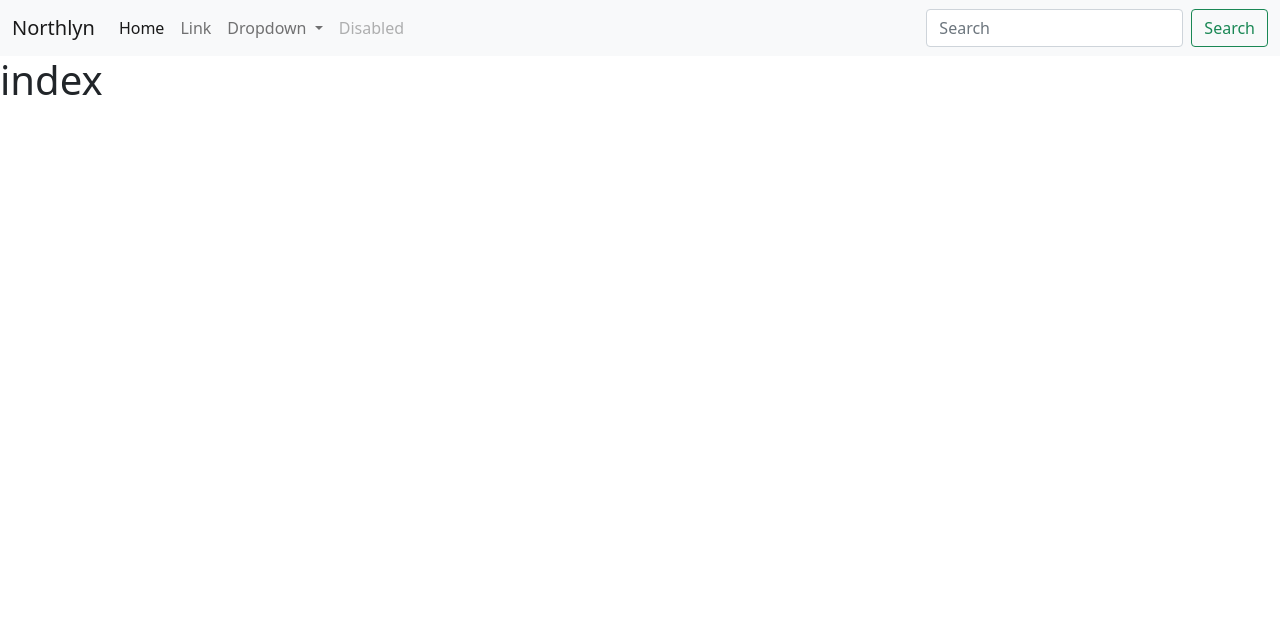
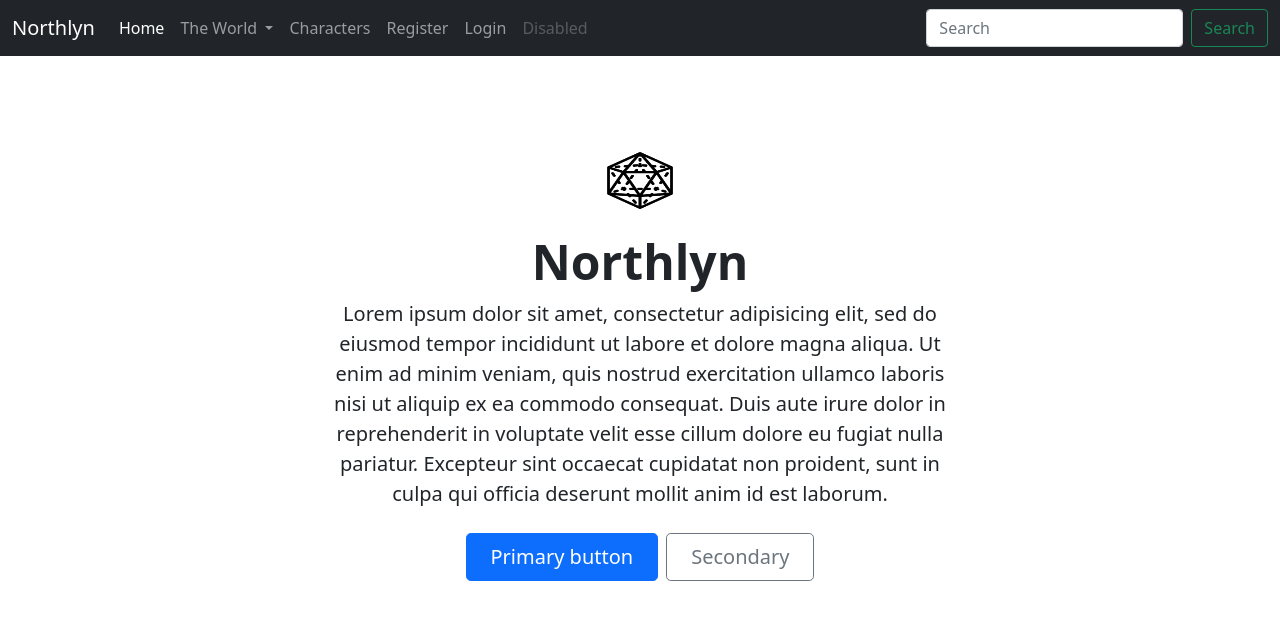
Before and after one commit to NeonViolet/NorthlynWebsite, a Flask app: page / in a window 1280 px wide. Shown: the top 628 px of the page. Run offline with Flask 2, Linux system fonts and the light colour scheme.

Commit message:
updated files

```diff
--- a/northlynwebsite/templates/base.html
+++ b/northlynwebsite/templates/base.html
@@ -6,7 +6,7 @@
     <link href="https://cdn.jsdelivr.net/npm/bootstrap@5.1.0/dist/css/bootstrap.min.css" rel="stylesheet" integrity="sha384-KyZXEAg3QhqLMpG8r+8fhAXLRk2vvoC2f3B09zVXn8CA5QIVfZOJ3BCsw2P0p/We" crossorigin="anonymous">
   </head>
   <body>
-  <nav class="navbar navbar-expand-lg navbar-light bg-light">
+  <nav class="navbar navbar-expand-lg navbar-dark bg-dark">
     <div class="container-fluid">
       <a class="navbar-brand" href="{{url_for('core.index')}}">Northlyn</a>
       <button class="navbar-toggler" type="button" data-bs-toggle="collapse" data-bs-target="#navbarSupportedContent" aria-controls="navbarSupportedContent" aria-expanded="false" aria-label="Toggle navigation">
@@ -17,19 +17,26 @@
           <li class="nav-item">
             <a class="nav-link active" aria-current="page" href="#">Home</a>
           </li>
-          <li class="nav-item">
-            <a class="nav-link" href="#">Link</a>
-          </li>
           <li class="nav-item dropdown">
             <a class="nav-link dropdown-toggle" href="#" id="navbarDropdown" role="button" data-bs-toggle="dropdown" aria-expanded="false">
-              Dropdown
+              The World
             </a>
             <ul class="dropdown-menu" aria-labelledby="navbarDropdown">
-              <li><a class="dropdown-item" href="#">Action</a></li>
-              <li><a class="dropdown-item" href="#">Another action</a></li>
+              <li><a class="dropdown-item" href="#">Cacti</a></li>
+              <li><a class="dropdown-item" href="#">Narda</a></li>
+              <li><a class="dropdown-item" href="#">Sunvault</a></li>
               <li><hr class="dropdown-divider"></li>
               <li><a class="dropdown-item" href="#">Something else here</a></li>
             </ul>
+          </li>
+          <li class="nav-item">
+            <a class="nav-link" href="#">Characters</a>
+          </li>
+          <li class="nav-item">
+            <a class="nav-link" href="#">Register</a>
+          </li>
+          <li class="nav-item">
+            <a class="nav-link" href="#">Login</a>
           </li>
           <li class="nav-item">
             <a class="nav-link disabled" href="#" tabindex="-1" aria-disabled="true">Disabled</a>
--- a/northlynwebsite/templates/index.html
+++ b/northlynwebsite/templates/index.html
@@ -1,4 +1,14 @@
 {% extends "base.html" %}
 {% block content %}
-  <h1> index </h1>
+<div class="px-4 py-5 my-5 text-center">
+  <img class="d-block mx-auto mb-4" src="/northlynwebsite/static/d20.png" alt="" width="72" height="57">
+  <h1 class="display-5 fw-bold">Northlyn</h1>
+  <div class="col-lg-6 mx-auto">
+    <p class="lead mb-4">Lorem ipsum dolor sit amet, consectetur adipisicing elit, sed do eiusmod tempor incididunt ut labore et dolore magna aliqua. Ut enim ad minim veniam, quis nostrud exercitation ullamco laboris nisi ut aliquip ex ea commodo consequat. Duis aute irure dolor in reprehenderit in voluptate velit esse cillum dolore eu fugiat nulla pariatur. Excepteur sint occaecat cupidatat non proident, sunt in culpa qui officia deserunt mollit anim id est laborum.</p>
+    <div class="d-grid gap-2 d-sm-flex justify-content-sm-center">
+      <button type="button" class="btn btn-primary btn-lg px-4 gap-3">Primary button</button>
+      <button type="button" class="btn btn-outline-secondary btn-lg px-4">Secondary</button>
+    </div>
+  </div>
+</div>
 {% endblock %}
```
Also changed, not shown: northlynwebsite/static/d20.png (added).
